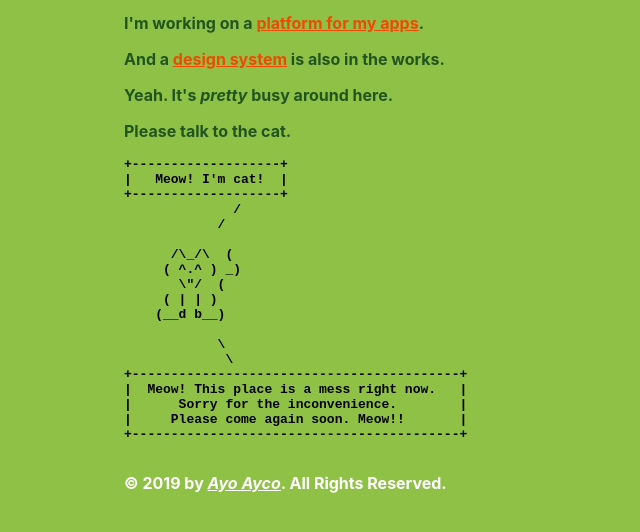
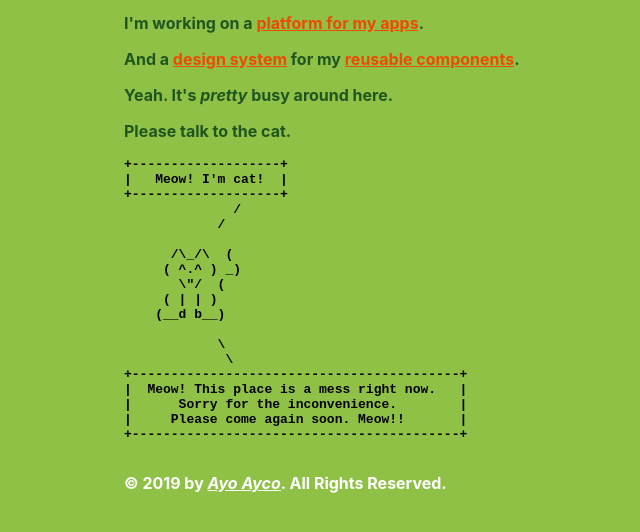
Before and after one commit to fullhacker/home, a website: page index.html in a window 1280 px wide. Shown: the part 254-786 px from the top of the page, without its empty margins (266-906 px from the left). Drawn offline with Linux system fonts and the light colour scheme.

Commit message:
update content

```diff
--- a/index.html
+++ b/index.html
@@ -72,7 +72,7 @@
         <h1><span class="large-text">Full Hacker</span> is undergoing <span class="emphasized">passionate</span> construction.</h1>
         <p>The blog has moved <a href="https://blog.fullhacker.com">here</a>.</p>
         <p>I'm working on a <a href="https://apps.fullhacker.com">platform for my apps</a>.</p>
-        <p>And a <a href="https://parts.fullhacker.com">design system</a> is also in the works.</p>
+        <p>And a <a href="https://parts.fullhacker.com">design system</a> for my <a href="https://demo-parts.fullhacker.com">reusable components</a>.</p>
         <p>Yeah. It's <span class="emphasized">pretty</span> busy around here.</p>
         <p>Please talk to the cat.</p>
         <div id="cat">
```
